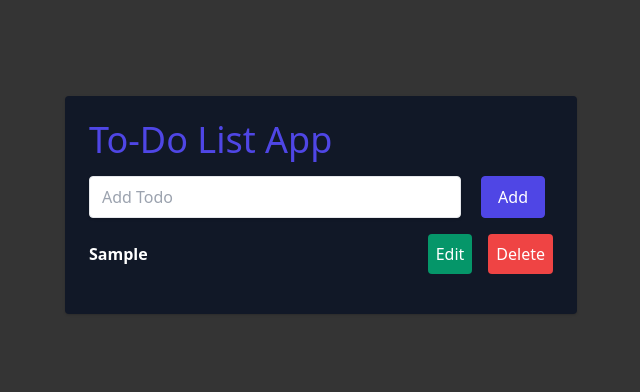
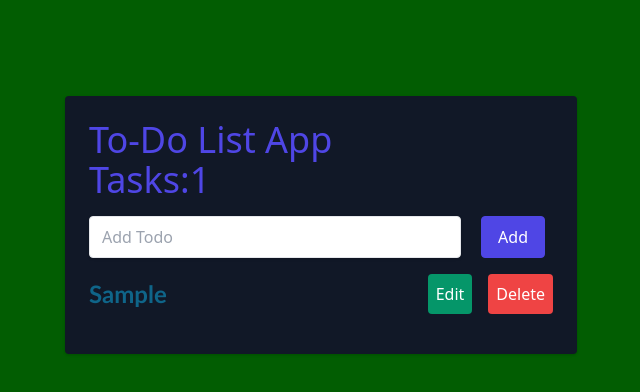
Before and after one commit to Dmand723/TodoListApp, a plain HTML site: page index.html in a window 1280 px wide. Both pictures are taken after typing "Sample" into the empty fields and a click on the button "Add". Shown: the whole page, without its empty margins (319-959 px from the left). Drawn offline with nearby package versions, Linux system fonts and the light colour scheme.

Commit message:
Made it so background color changes with amount of tasks

```diff
--- a/index.html
+++ b/index.html
@@ -20,7 +20,7 @@
       >
         <div class="mb-4">
           <h1 class="text-3xl md:text-4xl text-indigo-600 font-medium mb-2">
-            To-Do List App
+            To-Do List App <br /><span id="tasksAmount"></span>
           </h1>
           <div class="flex mt-4">
             <input
--- a/script.js
+++ b/script.js
@@ -60,15 +60,28 @@ function displayTodo() {
   let htmlCode = "";
   todoArray.forEach((list, ind) => {
     htmlCode += `<div class='flex mb-4 items-center'>
-          <p class='w-full text-white font-bold'>${list}</p>
+          <p class='w-full font-bold'>${list}</p>
           <button onclick='edit(${ind})' class='flex-no-shrink p-2 ml-4 mr-2 rounded text-white text-grey bg-green-600'>Edit</button>
           <button onclick='deleteTodo(${ind})' class='flex-no-shrink p-2 ml-2 rounded text-white bg-red-500'>Delete</button>
        </div>`;
   });
   listBox.innerHTML = htmlCode;
-  console.log(localStorage);
+  document.querySelector(
+    "#tasksAmount"
+  ).innerText = ` Tasks:${todoArray.length}`;
+  checkAmount();
 }
-
+function checkAmount() {
+  console.log(todoArray.length);
+  //this function checks the amout of tasks you have todo and updates the backgound color to green yellow or red depending on how much you have
+  if (todoArray.length <= 5) {
+    document.body.style.backgroundColor = "#025d02";
+  } else if (todoArray.length <= 10) {
+    document.body.style.backgroundColor = "#ffff58";
+  } else {
+    document.body.style.backgroundColor = "#750101";
+  }
+}
 function deleteTodo(ind) {
   // call the todo and let it equal localstorage.getitem("todo")
   let todo = localStorage.getItem("todo");
--- a/style.css
+++ b/style.css
@@ -1,3 +1,6 @@
-body {
-  background-color: rgb(52, 52, 52);
+p {
+  font-family: "Trebuchet MS", "Lucida Sans Unicode", "Lucida Grande",
+    "Lucida Sans", Arial, sans-serif;
+  color: #0f6589;
+  font-size: 24px;
 }
```
Also changed, not shown: 1 other file.
